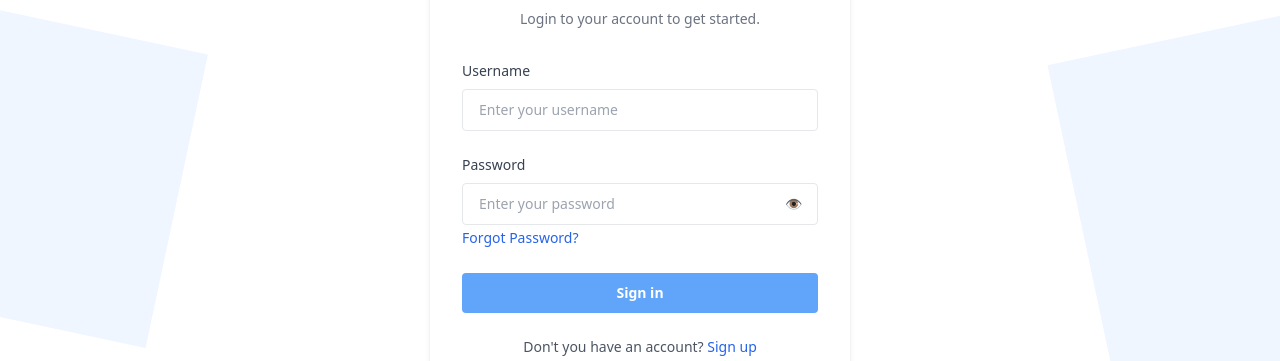
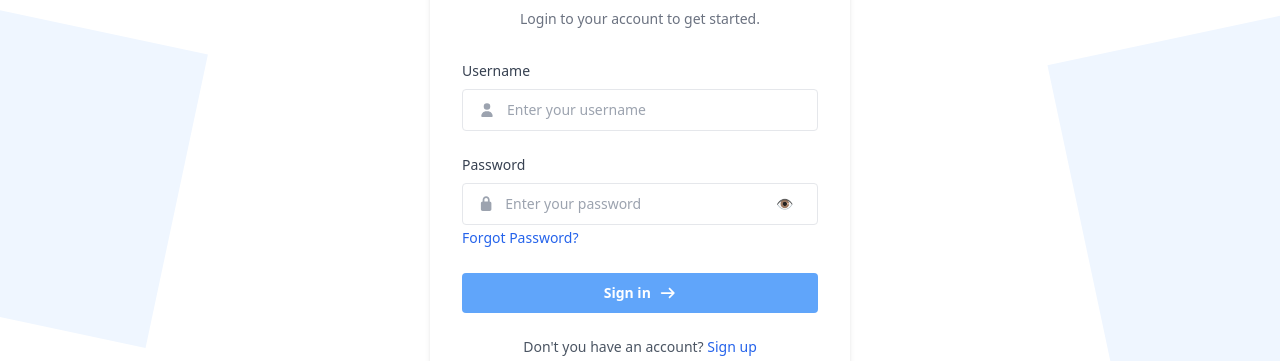
Before and after one commit to SusamPudasaini/ASD-Track-and-Care, a React (Vite) app in the folder Frontend/: page /login in a window 1280 px wide. Shown: the part 272-633 px from the top of the page. Built offline with nearby package versions, Linux system fonts and the light colour scheme; no server answers.

Commit message:
Login/Signup UI/UX Improvements

```diff
--- a/Frontend/src/auth/Login.jsx
+++ b/Frontend/src/auth/Login.jsx
@@ -3,13 +3,60 @@ import { Link, useNavigate } from "react-router-dom";
 import Navbar from "../components/navbar/Navbar";
 import api from "../api/axios";
 import toast from "react-hot-toast";
+import { FontAwesomeIcon } from "@fortawesome/react-fontawesome";
+import {
+  faUser,
+  faLock,
+  faArrowRight,
+  faSpinner,
+  faTriangleExclamation,
+  faEnvelopeCircleCheck,
+} from "@fortawesome/free-solid-svg-icons";
+
+function Input({
+  label,
+  type = "text",
+  placeholder,
+  value,
+  onChange,
+  onBlur,
+  error,
+  icon,
+  rightElement,
+}) {
+  return (
+    <div>
+      <label className="mb-2 block text-sm font-medium text-gray-700">{label}</label>
+
+      <div
+        className={`flex items-center rounded border bg-white px-4 transition ${
+          error
+            ? "border-red-400 ring-1 ring-red-100"
+            : "border-gray-200 focus-within:border-blue-500 focus-within:ring-1 focus-within:ring-blue-500"
+        }`}
+      >
+        <FontAwesomeIcon icon={icon} className="mr-3 text-sm text-gray-400" />
+        <input
+          type={type}
+          placeholder={placeholder}
+          value={value}
+          onChange={onChange}
+          onBlur={onBlur}
+          className="w-full bg-transparent py-2.5 text-sm text-gray-800 outline-none placeholder:text-gray-400"
+        />
+        {rightElement}
+      </div>
+
+      {error && <p className="mt-2 text-xs text-red-600">{error}</p>}
+    </div>
+  );
+}
 
 function decodeJwt(token) {
   try {
     const parts = token.split(".");
     if (parts.length !== 3) return null;
 
-    // base64url -> base64
     const base64 = parts[1].replace(/-/g, "+").replace(/_/g, "/");
     const padded = base64.padEnd(base64.length + (4 - (base64.length % 4)) % 4, "=");
 
@@ -31,9 +78,9 @@ export default function Login() {
   const [serverError, setServerError] = useState("");
 
   const [isUnverified, setIsUnverified] = useState(false);
-
   const [resendMsg, setResendMsg] = useState("");
   const [resendLoading, setResendLoading] = useState(false);
+  const [loadingStep, setLoadingStep] = useState("");
 
   const navigate = useNavigate();
 
@@ -41,7 +88,7 @@ export default function Login() {
     if (!touched.username) return "";
     if (!username.trim()) return "Username is required.";
     const ok = /^[a-zA-Z0-9_]{3,20}$/.test(username.trim());
-    if (!ok) return "Username must be 3–20 characters (letters, numbers, underscore).";
+    if (!ok) return "Username must be 3–20 characters using letters, numbers or underscore.";
     return "";
   }, [username, touched.username]);
 
@@ -58,7 +105,7 @@ export default function Login() {
     setResendMsg("");
 
     if (!username.trim()) {
-      setResendMsg("Please enter your username first.");
+      toast.error("Please enter your username first.");
       return;
     }
 
@@ -67,9 +114,15 @@ export default function Login() {
       const res = await api.post("/auth/resend-verification", {
         username: username.trim(),
       });
-      setResendMsg(typeof res.data === "string" ? res.data : "Verification email sent.");
+
+      const msg =
+        typeof res.data === "string" ? res.data : "Verification email sent.";
+      setResendMsg(msg);
+      toast.success(msg);
     } catch (err) {
-      setResendMsg(err?.response?.data || "Could not resend verification email.");
+      const msg = err?.response?.data || "Could not resend verification email.";
+      setResendMsg(msg);
+      toast.error(msg);
     } finally {
       setResendLoading(false);
     }
@@ -87,13 +140,15 @@ export default function Login() {
 
     try {
       setIsLoading(true);
+      setLoadingStep("Checking credentials...");
 
       const res = await api.post("/auth/login", {
         username: username.trim(),
         password,
       });
 
-      // ✅ token support
+      setLoadingStep("Preparing your account...");
+
       const token =
         res.data?.token || res.data?.accessToken || res.data?.jwt || res.data?.jwtToken;
 
@@ -105,27 +160,26 @@ export default function Login() {
 
       localStorage.setItem("token", token);
 
-      // ✅ decode role from JWT (claim "role": "ADMIN" | "USER" | "THERAPIST")
       const payload = decodeJwt(token);
-
       const rawRole = (payload?.role || payload?.authorities?.[0] || "USER").toString();
       const role = rawRole.replace("ROLE_", "").toUpperCase();
       localStorage.setItem("role", role);
 
-      // ✅ also fetch /api/users/me so Navbar has profilePictureUrl immediately
       try {
         const meRes = await api.get("/api/users/me");
         const me = meRes.data || {};
         localStorage.setItem("me", JSON.stringify(me));
-        if (me.role) localStorage.setItem("role", me.role); // prefer backend truth
-        if (me.profilePictureUrl) localStorage.setItem("profilePictureUrl", me.profilePictureUrl);
+        if (me.role) localStorage.setItem("role", me.role);
+        if (me.profilePictureUrl) {
+          localStorage.setItem("profilePictureUrl", me.profilePictureUrl);
+        }
       } catch {
-        // Not fatal (token+role still set)
+        // non-fatal
       }
 
+      setLoadingStep("Redirecting...");
       toast.success("Logged in!");
 
-      // ✅ role-based redirect
       const finalRole = (localStorage.getItem("role") || role).toUpperCase();
 
       if (finalRole === "ADMIN") {
@@ -141,6 +195,7 @@ export default function Login() {
 
       if (status === 401) {
         setServerError("Invalid username or password. Please try again.");
+        toast.error("Invalid username or password.");
         return;
       }
 
@@ -151,12 +206,15 @@ export default function Login() {
         } else {
           setServerError(msg || "Your email has not been verified. Please verify it to login.");
         }
+        toast.error("Please verify your email before logging in.");
         return;
       }
 
       setServerError(msg || "Login failed. Please try again.");
+      toast.error(typeof msg === "string" ? msg : "Login failed. Please try again.");
     } finally {
       setIsLoading(false);
+      setLoadingStep("");
     }
   };
 
@@ -179,72 +237,86 @@ export default function Login() {
               Login to your account to get started.
             </p>
 
+            {isLoading && (
+              <div className="mt-6 rounded border border-blue-200 bg-blue-50 px-4 py-3 text-sm text-blue-700">
+                <div className="flex items-center gap-2">
+                  <FontAwesomeIcon icon={faSpinner} className="animate-spin" />
+                  <span>{loadingStep || "Signing in..."}</span>
+                </div>
+              </div>
+            )}
+
             {serverError && (
               <div className="mt-6 rounded border border-red-200 bg-red-50 px-4 py-3 text-sm text-red-700">
-                {serverError}
+                <div className="flex items-start gap-3">
+                  <FontAwesomeIcon icon={faTriangleExclamation} className="mt-0.5" />
+                  <span>{serverError}</span>
+                </div>
               </div>
             )}
 
             {isUnverified && (
-              <div className="mt-3 text-sm">
+              <div className="mt-4 rounded border border-amber-200 bg-amber-50 px-4 py-3">
+                <div className="flex items-start gap-3">
+                  <FontAwesomeIcon
+                    icon={faEnvelopeCircleCheck}
+                    className="mt-0.5 text-amber-600"
+                  />
+                  <div className="flex-1">
+                    <p className="text-sm font-medium text-amber-800">
+                      Email verification required
+                    </p>
+                    <p className="mt-1 text-sm text-amber-700">
+                      Please verify your email before logging in.
+                    </p>
+
                     <button
                       type="button"
                       onClick={handleResend}
                       disabled={resendLoading}
-                  className="text-blue-600 hover:underline disabled:text-blue-300"
+                      className="mt-3 inline-flex items-center rounded bg-amber-600 px-4 py-2 text-sm font-semibold text-white transition hover:bg-amber-700 disabled:cursor-not-allowed disabled:bg-amber-400"
                     >
                       {resendLoading ? "Resending..." : "Resend verification link"}
                     </button>
 
-                {resendMsg && <p className="mt-2 text-xs text-gray-600">{resendMsg}</p>}
+                    {resendMsg && (
+                      <p className="mt-2 text-xs text-amber-800">{resendMsg}</p>
+                    )}
+                  </div>
+                </div>
               </div>
             )}
 
             <form onSubmit={handleLogin} className="mt-8 space-y-6">
-              <div>
-                <label className="block text-sm font-medium text-gray-700">Username</label>
-                <input
-                  type="text"
+              <Input
+                label="Username"
                 placeholder="Enter your username"
                 value={username}
                 onChange={(e) => setUsername(e.target.value)}
                 onBlur={() => setTouched((p) => ({ ...p, username: true }))}
-                  className={`mt-2 w-full rounded border px-4 py-2.5 text-sm outline-none focus:ring-1
-                    ${
-                      usernameError
-                        ? "border-red-300 focus:border-red-500 focus:ring-red-500"
-                        : "border-gray-200 focus:border-blue-500 focus:ring-blue-500"
-                    }`}
+                error={usernameError}
+                icon={faUser}
               />
-                {usernameError && <p className="mt-2 text-xs text-red-600">{usernameError}</p>}
-              </div>
 
-              <div>
-                <label className="block text-sm font-medium text-gray-700">Password</label>
-                <div className="relative mt-2">
-                  <input
+              <Input
+                label="Password"
                 type={showPassword ? "text" : "password"}
                 placeholder="Enter your password"
                 value={password}
                 onChange={(e) => setPassword(e.target.value)}
                 onBlur={() => setTouched((p) => ({ ...p, password: true }))}
-                    className={`w-full rounded border px-4 py-2.5 pr-12 text-sm outline-none focus:ring-1
-                      ${
-                        passwordError
-                          ? "border-red-300 focus:border-red-500 focus:ring-red-500"
-                          : "border-gray-200 focus:border-blue-500 focus:ring-blue-500"
-                      }`}
-                  />
+                error={passwordError}
+                icon={faLock}
+                rightElement={
                   <button
                     type="button"
                     onClick={() => setShowPassword((s) => !s)}
-                    className="absolute right-2 top-1/2 -translate-y-1/2 px-2 text-sm text-gray-500 hover:text-gray-800"
+                    className="px-2 text-sm text-gray-500 hover:text-gray-800"
                   >
                     {showPassword ? "🙈" : "👁️"}
                   </button>
-                </div>
-                {passwordError && <p className="mt-2 text-xs text-red-600">{passwordError}</p>}
-              </div>
+                }
+              />
 
               <Link to="/forgot-password" className="text-sm text-blue-600 hover:underline">
                 Forgot Password?
@@ -253,14 +325,23 @@ export default function Login() {
               <button
                 type="submit"
                 disabled={!canSubmit || isLoading}
-                className={`w-full rounded py-2.5 text-sm font-semibold text-white transition
-                  ${
+                className={`inline-flex w-full items-center justify-center gap-2 rounded py-2.5 text-sm font-semibold text-white transition ${
                   !canSubmit || isLoading
-                      ? "bg-blue-400 cursor-not-allowed"
+                    ? "cursor-not-allowed bg-blue-400"
                     : "bg-[#4a6cf7] hover:bg-[#3f5ee0]"
                 }`}
               >
-                {isLoading ? "Signing in..." : "Sign in"}
+                {isLoading ? (
+                  <>
+                    <FontAwesomeIcon icon={faSpinner} className="animate-spin" />
+                    {loadingStep || "Signing in..."}
+                  </>
+                ) : (
+                  <>
+                    Sign in
+                    <FontAwesomeIcon icon={faArrowRight} />
+                  </>
+                )}
               </button>
             </form>
 
```
Also changed, not shown: Frontend/src/auth/Signup.jsx (+29 -31 lines). Lines whose indentation alone changed are shown as unchanged.
